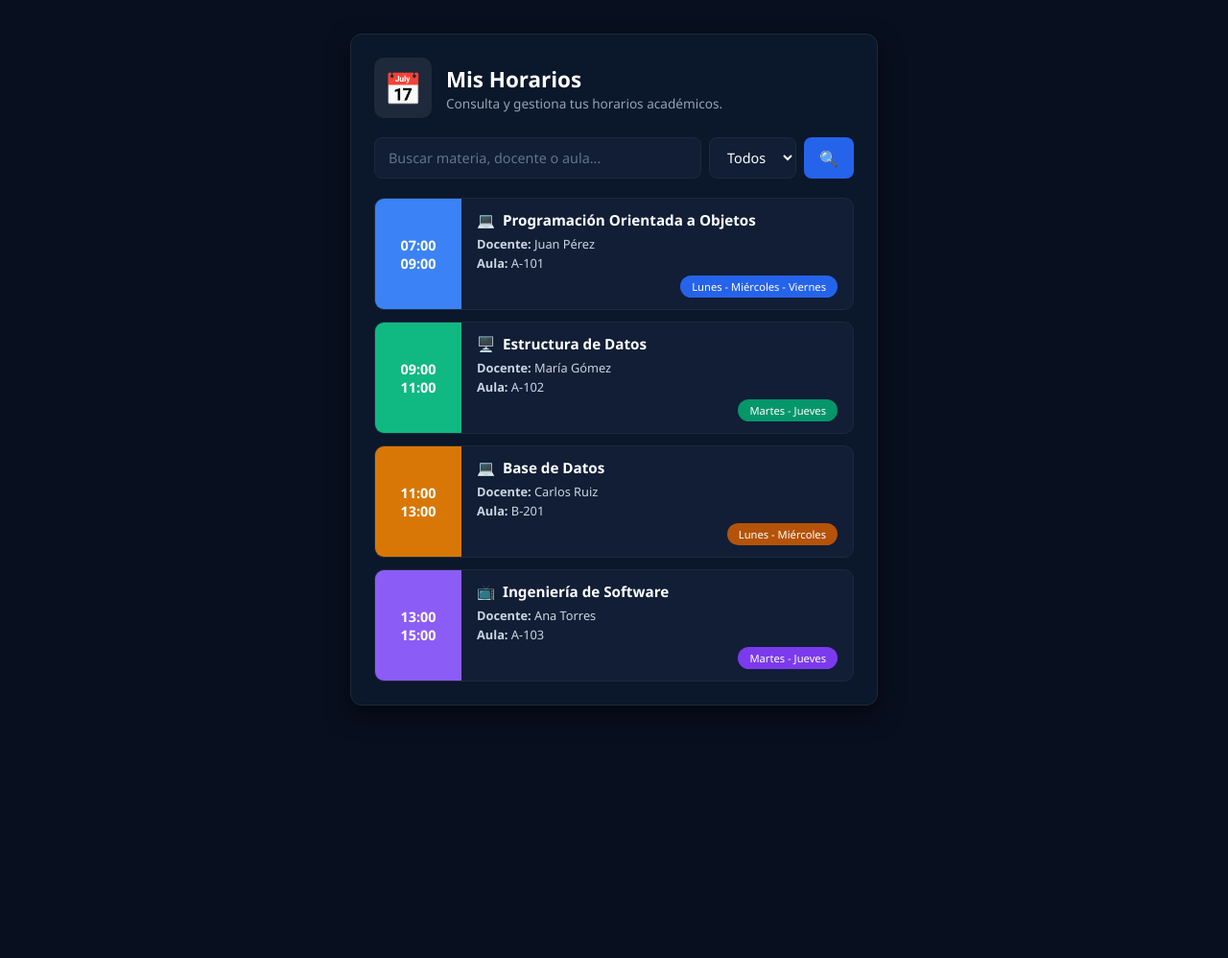
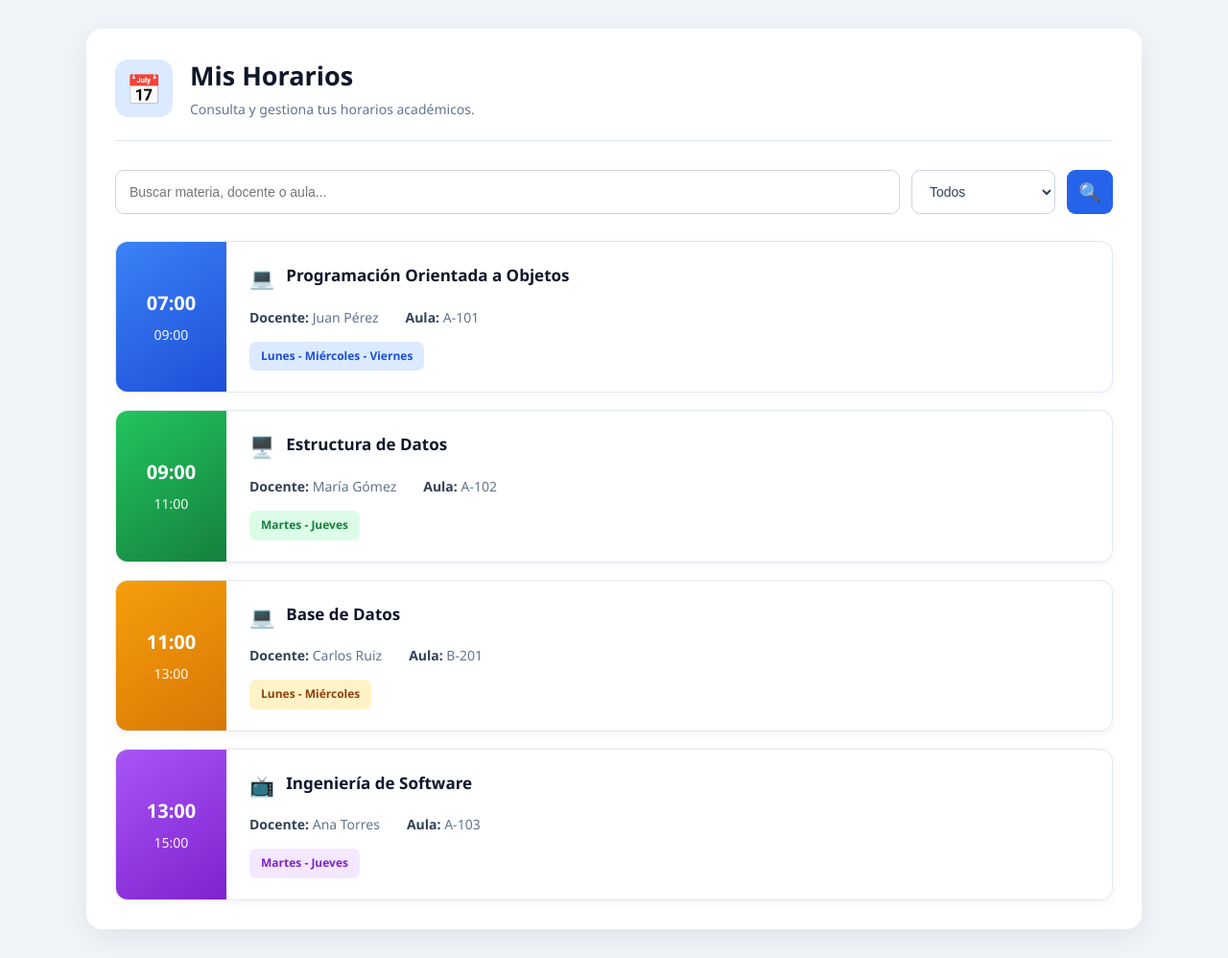
Before and after one commit to Js192211/ACATIME, a Python web app: template templates/HorariosDocente.html in a window 1280 px wide. Shown: the whole page at 96% size. Before the commit the page ends 735 px from the top, so only its background shows below. Run offline with Jinja, Linux system fonts and the light colour scheme; the template is opened without the code that fills it, so the values that code supplies are empty.

Commit message:
Update se puso en orden el css de horario docente y estudiante

````diff
--- a/static/css/styles.css
+++ b/static/css/styles.css
@@ -1,203 +1,405 @@
-/* ==========================================================================
-   1. RESET BÁSICO Y CONFIGURACIÓN GLOBAL
-   ========================================================================== */
+
+
+
+/* ========================================
+   ESTILOS GENERALES DE ACADEMTIME  Jesus lopez horario del docnete y estudiante
+======================================== */
+
 * {
     margin: 0;
     padding: 0;
     box-sizing: border-box;
-    font-family: 'Segoe UI', Tahoma, Geneva, Verdana, sans-serif;
 }
 
 body {
-    background-color: #080f1e; /* Fondo oscuro global de la página */
-    color: #ffffff;
-    display: flex;
-    flex-direction: column;
-    align-items: center;
-    justify-content: center;
+    font-family: 'Segoe UI', Arial, sans-serif;
+    background: #f1f5f9;
+    color: #1e293b;
     min-height: 100vh;
-    padding: 20px;
+    padding: 30px 20px;
 }
 
-/* ==========================================================================
-   2. CONTENEDOR PRINCIPAL / PANEL
-   ========================================================================== */
+/* ========================================
+   CONTENEDOR PRINCIPAL
+======================================== */
+
 .container {
-    background-color: #0b172a; /* Fondo azul oscuro del panel */
-    border: 1px solid #1e293b;
-    border-radius: 12px;
-    padding: 24px;
     width: 100%;
-    max-width: 550px;
-    box-shadow: 0 10px 25px rgba(0, 0, 0, 0.5);
-    margin-bottom: 30px;
+    max-width: 1100px;
+    margin: 0 auto;
+    background: #ffffff;
+    padding: 30px;
+    border-radius: 16px;
+    box-shadow: 0 8px 30px rgba(15, 23, 42, 0.08);
 }
 
-/* ==========================================================================
-   3. ENCABEZADO DE LA SECCIÓN (Ícono y Título)
-   ========================================================================== */
+/* ========================================
+   ENCABEZADO
+======================================== */
+
 .header {
     display: flex;
     align-items: center;
-    gap: 15px;
-    margin-bottom: 20px;
+    gap: 18px;
+    margin-bottom: 30px;
+    padding-bottom: 22px;
+    border-bottom: 1px solid #e2e8f0;
 }
 
 .header-icon {
-    font-size: 2rem;
-    background-color: #1e293b;
-    padding: 10px;
-    border-radius: 10px;
+    width: 60px;
+    height: 60px;
     display: flex;
+    justify-content: center;
     align-items: center;
-    justify-content: center;
+    background: #dbeafe;
+    color: #2563eb;
+    border-radius: 14px;
+    font-size: 30px;
+    flex-shrink: 0;
 }
 
 .header-text h2 {
-    font-size: 1.4rem;
-    font-weight: 600;
+    color: #0f172a;
+    font-size: 27px;
+    font-weight: 700;
+    margin-bottom: 6px;
 }
 
 .header-text p {
-    font-size: 0.85rem;
-    color: #94a3b8; /* Texto secundario gris claro */
+    color: #64748b;
+    font-size: 14px;
+    line-height: 1.5;
 }
 
-/* ==========================================================================
-   4. BARRA DE BÚSQUEDA Y FILTROS
-   ========================================================================== */
+/* ========================================
+   BARRA DE BÚSQUEDA Y FILTROS
+======================================== */
+
 .search-bar {
     display: flex;
-    gap: 8px;
-    margin-bottom: 20px;
+    gap: 12px;
+    margin-bottom: 28px;
+}
+
+.search-input,
+.filter-select {
+    height: 46px;
+    padding: 0 14px;
+    border: 1px solid #cbd5e1;
+    border-radius: 9px;
+    background: #ffffff;
+    color: #334155;
+    font-size: 14px;
+    outline: none;
+    transition: border-color 0.2s, box-shadow 0.2s;
 }
 
 .search-input {
     flex: 1;
-    background-color: #111e36;
-    border: 1px solid #1e293b;
-    border-radius: 8px;
-    padding: 10px 14px;
-    color: #ffffff;
-    font-size: 0.9rem;
-    outline: none;
-}
-
-.search-input::placeholder {
-    color: #64748b;
+    min-width: 0;
 }
 
 .filter-select {
-    background-color: #111e36;
-    border: 1px solid #1e293b;
-    border-radius: 8px;
-    padding: 10px 14px;
-    color: #ffffff;
-    font-size: 0.9rem;
-    outline: none;
+    width: 150px;
     cursor: pointer;
 }
 
+.search-input:focus,
+.filter-select:focus {
+    border-color: #2563eb;
+    box-shadow: 0 0 0 3px rgba(37, 99, 235, 0.12);
+}
+
 .btn-search {
-    background-color: #2563eb; /* Azul principal para el botón */
+    width: 48px;
+    height: 46px;
     border: none;
-    border-radius: 8px;
-    color: #ffffff;
-    padding: 10px 16px;
+    border-radius: 9px;
+    background: #2563eb;
+    color: white;
+    font-size: 19px;
     cursor: pointer;
-    font-size: 1rem;
-    transition: background-color 0.2s ease;
+    transition: background 0.2s, transform 0.2s;
 }
 
 .btn-search:hover {
-    background-color: #1d4ed8;
+    background: #1d4ed8;
+    transform: translateY(-1px);
 }
 
-/* ==========================================================================
-   5. LISTADO Y TARJETAS DE MATERIAS / CLASES
-   ========================================================================== */
+/* ========================================
+   LISTA DE HORARIOS
+======================================== */
+
 .schedule-list {
     display: flex;
     flex-direction: column;
-    gap: 12px;
+    gap: 18px;
 }
 
-/* Tarjeta individual de horario */
+/* ========================================
+   TARJETAS DE MATERIAS
+======================================== */
+
 .card {
-    background-color: #111e36;
-    border: 1px solid #1e293b;
-    border-radius: 10px;
     display: flex;
+    align-items: stretch;
     overflow: hidden;
-    position: relative;
+    background: #ffffff;
+    border: 1px solid #e2e8f0;
+    border-radius: 13px;
+    box-shadow: 0 3px 10px rgba(15, 23, 42, 0.04);
+    transition: transform 0.2s, box-shadow 0.2s;
 }
 
-/* Bloque lateral de hora (Izquierda) */
+.card:hover {
+    transform: translateY(-3px);
+    box-shadow: 0 8px 20px rgba(15, 23, 42, 0.09);
+}
+
+/* ========================================
+   BLOQUE DE HORAS
+======================================== */
+
 .time-block {
-    width: 90px;
+    width: 115px;
+    min-width: 115px;
     display: flex;
     flex-direction: column;
     justify-content: center;
     align-items: center;
-    font-weight: bold;
-    font-size: 0.9rem;
+    gap: 10px;
+    padding: 20px 12px;
+    font-size: 17px;
+    font-weight: 700;
     color: #ffffff;
-    padding: 12px;
-    text-align: center;
 }
 
-/* Contenido de la tarjeta (Centro/Derecha) */
+.time-block span:first-child {
+    font-size: 20px;
+}
+
+.time-block span:last-child {
+    font-size: 14px;
+    font-weight: 500;
+    opacity: 0.95;
+}
+
+/* ========================================
+   COLORES DE LOS HORARIOS
+======================================== */
+
+.color-blue {
+    background: linear-gradient(145deg, #3b82f6, #1d4ed8);
+}
+
+.color-green {
+    background: linear-gradient(145deg, #22c55e, #15803d);
+}
+
+.color-yellow {
+    background: linear-gradient(145deg, #f59e0b, #d97706);
+}
+
+.color-purple {
+    background: linear-gradient(145deg, #a855f7, #7e22ce);
+}
+
+/* ========================================
+   CONTENIDO DE LAS TARJETAS
+======================================== */
+
 .card-content {
     flex: 1;
-    padding: 12px 16px;
-    display: flex;
-    flex-direction: column;
-    justify-content: space-between;
+    min-width: 0;
+    padding: 22px 24px;
 }
 
-/* Título de la materia */
 .card-title {
     display: flex;
-    align-items: center;
-    gap: 8px;
-    font-size: 0.95rem;
-    font-weight: 600;
-    margin-bottom: 6px;
+    align-items: flex-start;
+    gap: 12px;
+    margin-bottom: 14px;
+    color: #0f172a;
+    font-size: 17px;
+    font-weight: 700;
+    line-height: 1.5;
 }
 
-/* Información adicional (Docente/Grupo y Aula) */
-.card-info {
-    font-size: 0.8rem;
-    color: #cbd5e1;
-    display: flex;
-    flex-direction: column;
-    gap: 2px;
+.card-title span:first-child {
+    font-size: 21px;
+    flex-shrink: 0;
 }
 
-/* ==========================================================================
-   6. ETIQUETAS DE DÍAS (BADGES)
-   ========================================================================== */
-.badge {
-    align-self: flex-end;
-    font-size: 0.7rem;
-    padding: 4px 12px;
-    border-radius: 12px;
-    color: #ffffff;
-    font-weight: 500;
-    margin-top: 4px;
+.card-info {
+    display: flex;
+    flex-wrap: wrap;
+    gap: 10px 28px;
+    margin-bottom: 15px;
 }
 
-/* ==========================================================================
-   7. PALETA DE COLORES (Compartida para bloques y etiquetas)
-   ========================================================================== */
-/* Variantes de color para el bloque de hora */
-.color-blue   { background-color: #3b82f6; }
-.color-green  { background-color: #10b981; }
-.color-yellow { background-color: #d97706; }
-.color-purple { background-color: #8b5cf6; }
+.card-info p {
+    color: #64748b;
+    font-size: 14px;
+    line-height: 1.5;
+}
 
-/* Variantes de color para las insignias de días */
-.badge-blue   { background-color: #2563eb; }
-.badge-green  { background-color: #059669; }
-.badge-yellow { background-color: #b45309; }
-.badge-purple { background-color: #7c3aed; }
+.card-info strong {
+    color: #334155;
+    font-weight: 600;
+}
+
+/* ========================================
+   ETIQUETAS DE LOS DÍAS
+======================================== */
+
+.badge {
+    display: inline-block;
+    padding: 7px 12px;
+    border-radius: 7px;
+    font-size: 12px;
+    font-weight: 600;
+    line-height: 1.4;
+}
+
+.badge-blue {
+    color: #1d4ed8;
+    background: #dbeafe;
+}
+
+.badge-green {
+    color: #15803d;
+    background: #dcfce7;
+}
+
+.badge-yellow {
+    color: #92400e;
+    background: #fef3c7;
+}
+
+.badge-purple {
+    color: #7e22ce;
+    background: #f3e8ff;
+}
+
+/* ========================================
+   DISEÑO RESPONSIVE PARA TABLETS
+======================================== */
+
+@media (max-width: 768px) {
+    body {
+        padding: 18px 12px;
+    }
+
+    .container {
+        padding: 22px 16px;
+    }
+
+    .header-text h2 {
+        font-size: 23px;
+    }
+
+    .card-content {
+        padding: 18px;
+    }
+
+    .card-info {
+        flex-direction: column;
+        gap: 6px;
+    }
+}
+
+/* ========================================
+   DISEÑO RESPONSIVE PARA CELULARES
+======================================== */
+
+@media (max-width: 480px) {
+    body {
+        padding: 10px;
+    }
+
+    .container {
+        padding: 18px 12px;
+        border-radius: 12px;
+    }
+
+    .header {
+        gap: 12px;
+        margin-bottom: 22px;
+    }
+
+    .header-icon {
+        width: 48px;
+        height: 48px;
+        font-size: 24px;
+    }
+
+    .header-text h2 {
+        font-size: 20px;
+    }
+
+    .header-text p {
+        font-size: 12px;
+    }
+
+    .search-bar {
+        display: grid;
+        grid-template-columns: minmax(0, 1fr) 90px 42px;
+        gap: 7px;
+        margin-bottom: 20px;
+    }
+
+    .search-input,
+    .filter-select,
+    .btn-search {
+        width: 100%;
+        height: 42px;
+    }
+
+    .search-input,
+    .filter-select {
+        padding: 0 8px;
+        font-size: 12px;
+    }
+
+    .card {
+        flex-direction: column;
+    }
+
+    .time-block {
+        width: 100%;
+        min-width: 0;
+        flex-direction: row;
+        justify-content: flex-start;
+        gap: 18px;
+        padding: 12px 16px;
+    }
+
+    .time-block span:first-child {
+        font-size: 17px;
+    }
+
+    .time-block span:last-child {
+        font-size: 14px;
+    }
+
+    .card-content {
+        padding: 16px;
+    }
+
+    .card-title {
+        font-size: 15px;
+        gap: 9px;
+    }
+
+    .card-info p {
+        font-size: 13px;
+    }
+
+    .badge {
+        font-size: 11px;
+        padding: 6px 9px;
+    }
+}
+```
````
